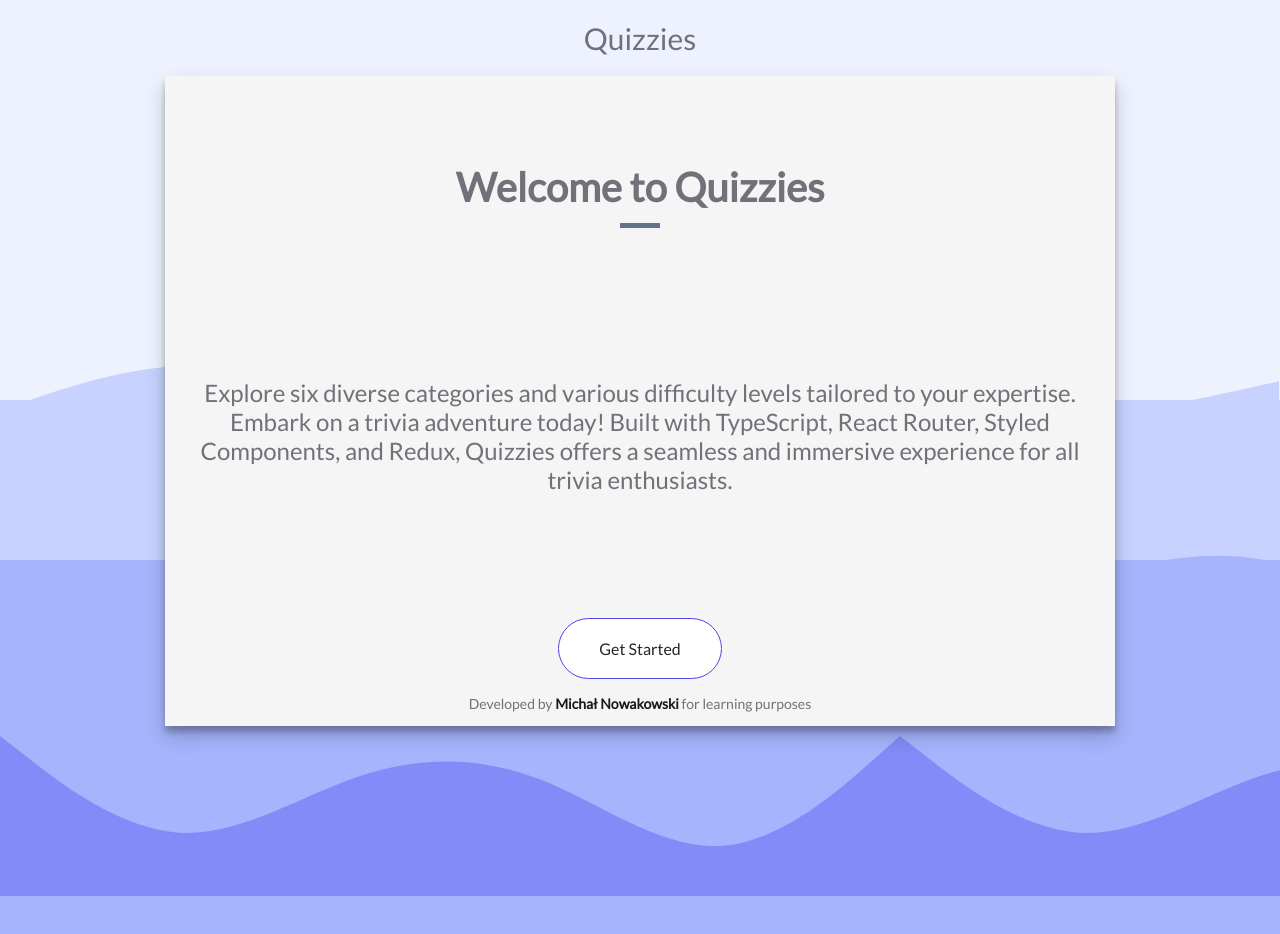
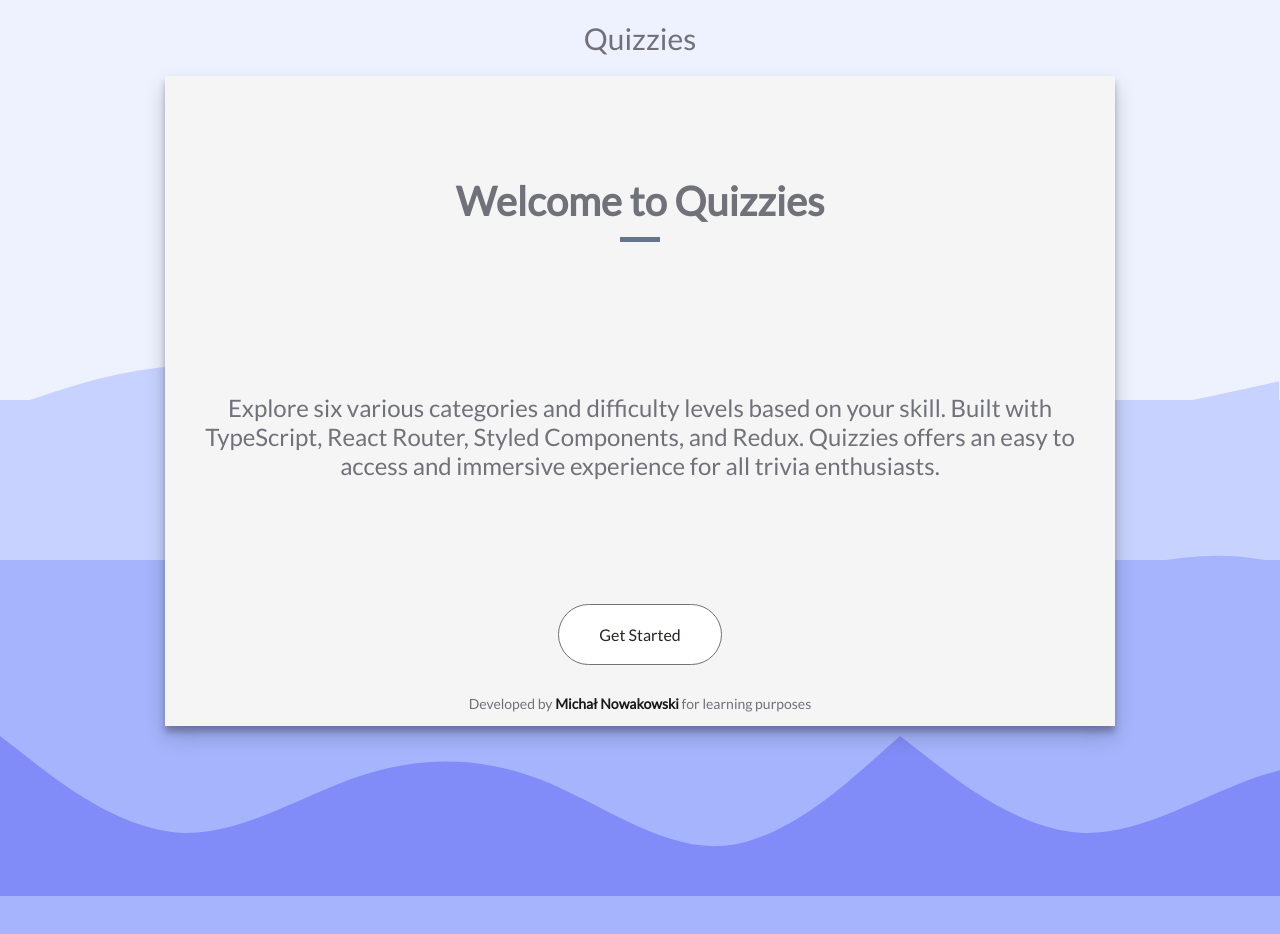
Before and after one commit to Kitzvv/QuizApp, a React (Vite) app: page / in a window 1280 px wide. Shown: the top 934 px of the page. Built offline with nearby package versions, Linux system fonts and the light colour scheme; the HTML template or start-up script is replaced by a standard one.

Commit message:
Changed Homepage text and added hover

```diff
--- a/src/pages/Homepage.tsx
+++ b/src/pages/Homepage.tsx
@@ -112,9 +112,13 @@ const StyledLink = styled(Link)`
   font-size: 1.6rem;
   border-radius: 10rem;
   font-weight: 500;
-  border: 1px solid #4f46e5;
+  border: 1px solid #71717a;
   color: #292524;
   text-decoration: none;
+
+  &:hover {
+    background-color: #f0f0f0;
+  }
 
   @media ${device.lgPhones} {
     font-size: 1.3rem;
@@ -163,10 +167,10 @@ function Homepage() {
         <StyledLine />
       </StyledH1>
       <StyledText>
-        Explore six diverse categories and various difficulty levels tailored to
-        your expertise. Embark on a trivia adventure today! Built with
-        TypeScript, React Router, Styled Components, and Redux, Quizzies offers
-        a seamless and immersive experience for all trivia enthusiasts.
+        Explore six various categories and difficulty levels based on your
+        skill. Built with TypeScript, React Router, Styled Components, and
+        Redux. Quizzies offers an easy to access and immersive experience for
+        all trivia enthusiasts.
       </StyledText>
       <StyledLink to="/categories">Get Started</StyledLink>
       <StyledFooterText>
--- a/src/ui/Button.tsx
+++ b/src/ui/Button.tsx
@@ -21,6 +21,10 @@ const StyledButton = styled.button`
   left: 3rem;
 
   cursor: pointer;
+
+  &:hover {
+    background-color: #f0f0f0;
+  }
 
   @media ${device.sm} {
     position: fixed;
```
